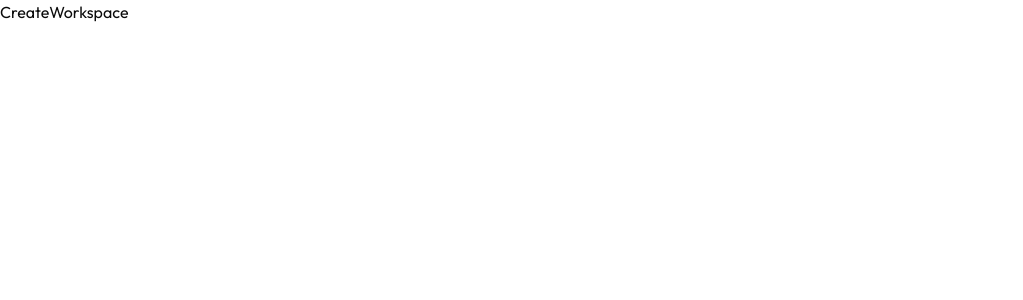
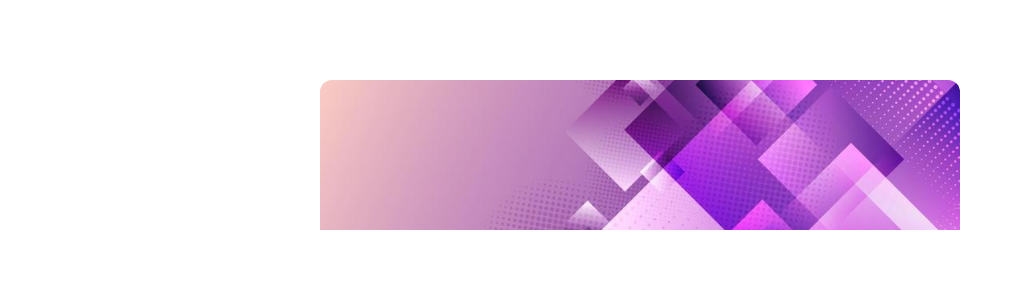
Before and after one commit to Hadi111jafari/Reporting-Platform, a Next.js app: page /workspace/new in a window 1280 px wide. Shown: the top 300 px of the page, without its empty margins (0-1023 px from the left). Built offline with nearby package versions, Linux system fonts and the light colour scheme.

Commit message:
feature: add cover section

```diff
--- a/app/(routes)/workspace/new/page.tsx
+++ b/app/(routes)/workspace/new/page.tsx
@@ -1,9 +1,30 @@
-import React from 'react'
+"use client";
+import Image from "next/image";
+import React, { useState } from "react";
 
 const CreateWorkspace = () => {
+  const [cover, setCover] = useState("/cover.jpg");
   return (
-    <div>CreateWorkspace</div>
-  )
-}
+    <div className="p1- md:px-36 lg:px-52 xl:px-80 py-20">
+      <div>
+        {/* Cover Image */}
+        <div className="relative group cursor-pointer">
+          <h2 className="hidden group-hover:flex absolute p-4 w-full h-full items-center justify-center">
+            Change Cover
+          </h2>
+          <div className="group-hover:opacity-70">
+            <Image
+              src={cover}
+              alt="cover"
+              width={400}
+              height={400}
+              className="w-full h-[150px] object-cover rounded-t-xl"
+            />
+          </div>
+        </div>
+      </div>
+    </div>
+  );
+};
 
-export default CreateWorkspace
+export default CreateWorkspace;
```
